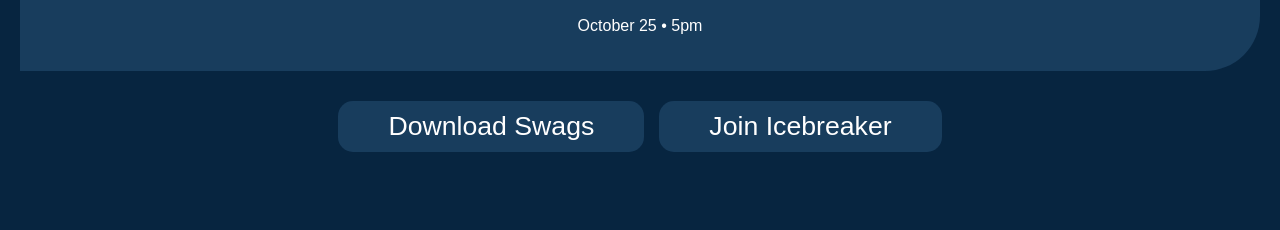
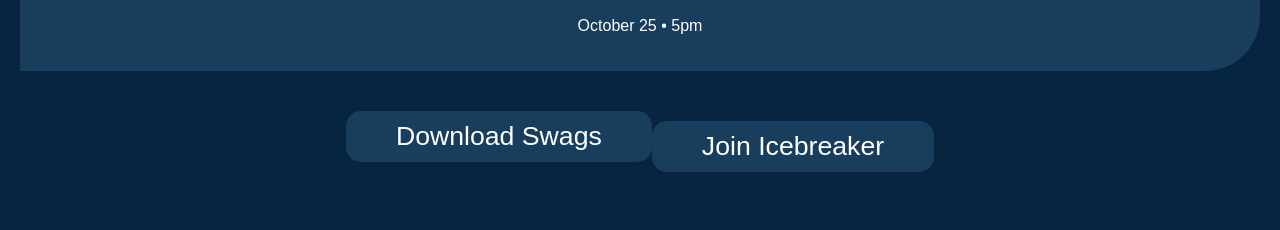
Before and after one commit to PWAPilipinas/hacktoberfest-pwapilipinas-org, a plain HTML site: page public/index.html in a window 1280 px wide. Shown: the part 881-1111 px from the top of the page. Drawn offline with Linux system fonts and the light colour scheme.

Commit message:
feat: update button layout

```diff
--- a/public/index.html
+++ b/public/index.html
@@ -116,13 +116,14 @@
       .button_container {
         display: flex;
         align-items: center;
-        flex-wrap: nowrap;
         justify-content: center;
+        flex-wrap: wrap;
       }
 
       .button_container > a:last-child {
-        margin-left: 15px !important;
+        margin-top: 20px;
       }
+
     </style>
   </head>
   <body>
```
